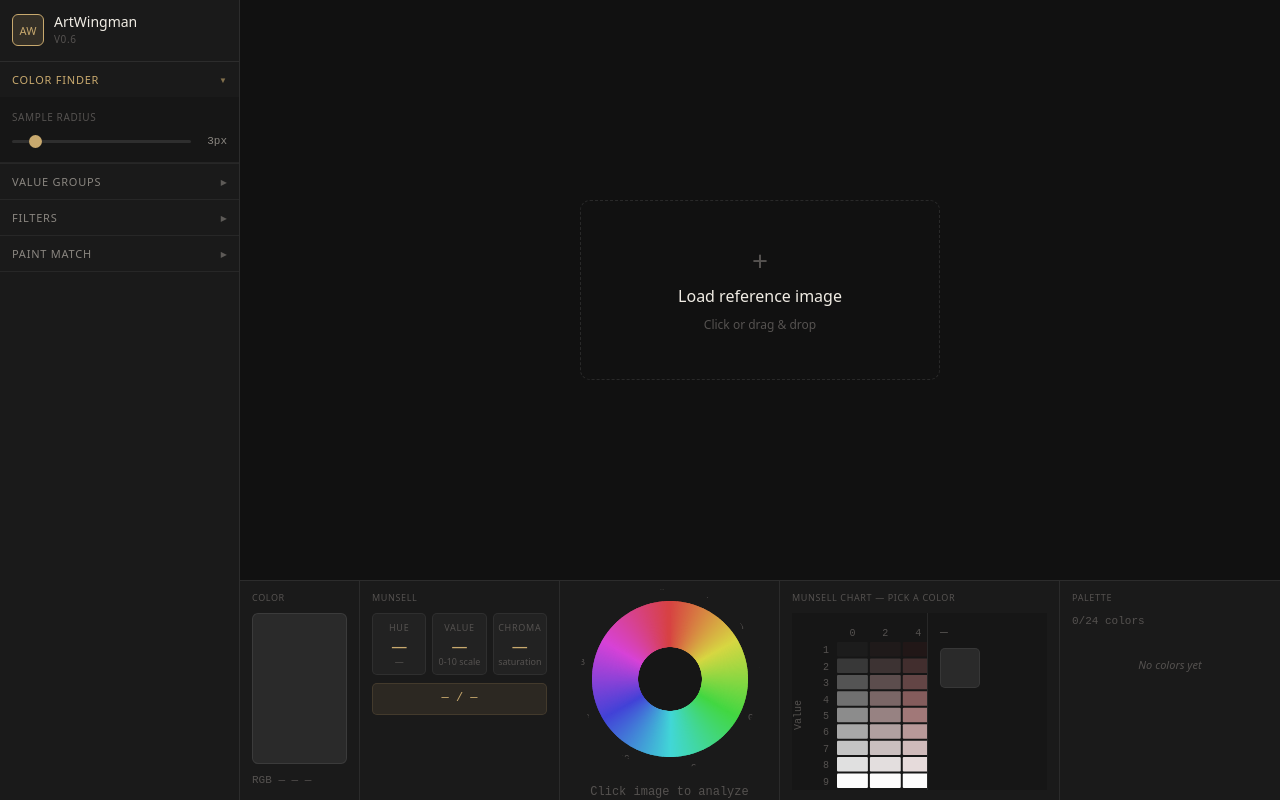
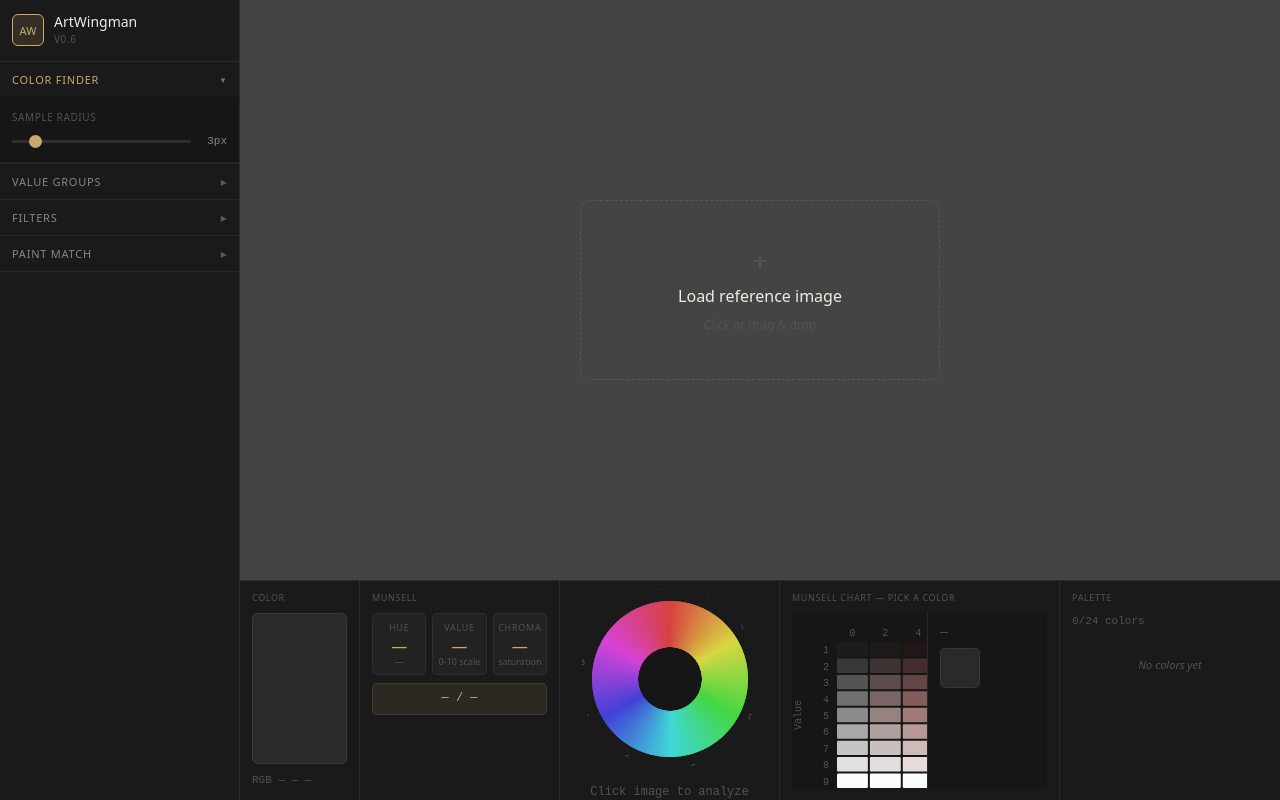
Before and after one commit to manvredo/artwingman, a Next.js app: page / in a window 1280 px wide. Built offline with nearby package versions, Linux system fonts and the light colour scheme.

Commit message:
v0.6 - canvas bg: apply to dropzone area + default #444444
Co-Authored-By: Claude Sonnet 4.6 <noreply@anthropic.com>

```diff
--- a/pages/index.js
+++ b/pages/index.js
@@ -53,7 +53,7 @@ export default function Home() {
   const [activeFilter, setActiveFilter] = useState(null)
   const [filterStrength, setFilterStrength] = useState(5)
   const [viewport, setViewport] = useState({ zoom: 1, panX: 0, panY: 0 })
-  const [canvasBg, setCanvasBg] = useState('#222222')
+  const [canvasBg, setCanvasBg] = useState('#444444')
 
   const bgColors = ['#ffffff', '#cccccc', '#999999', '#666666', '#444444', '#222222', '#111111']
 
@@ -354,6 +354,7 @@ export default function Home() {
         {!image ? (
           <div
             className={`${styles.dropzoneArea} ${dragging ? styles.dropzoneAreaActive : ''}`}
+            style={{ background: canvasBg }}
             onDragOver={e => { e.preventDefault(); setDragging(true) }}
             onDragLeave={() => setDragging(false)}
             onDrop={handleDrop}
```
